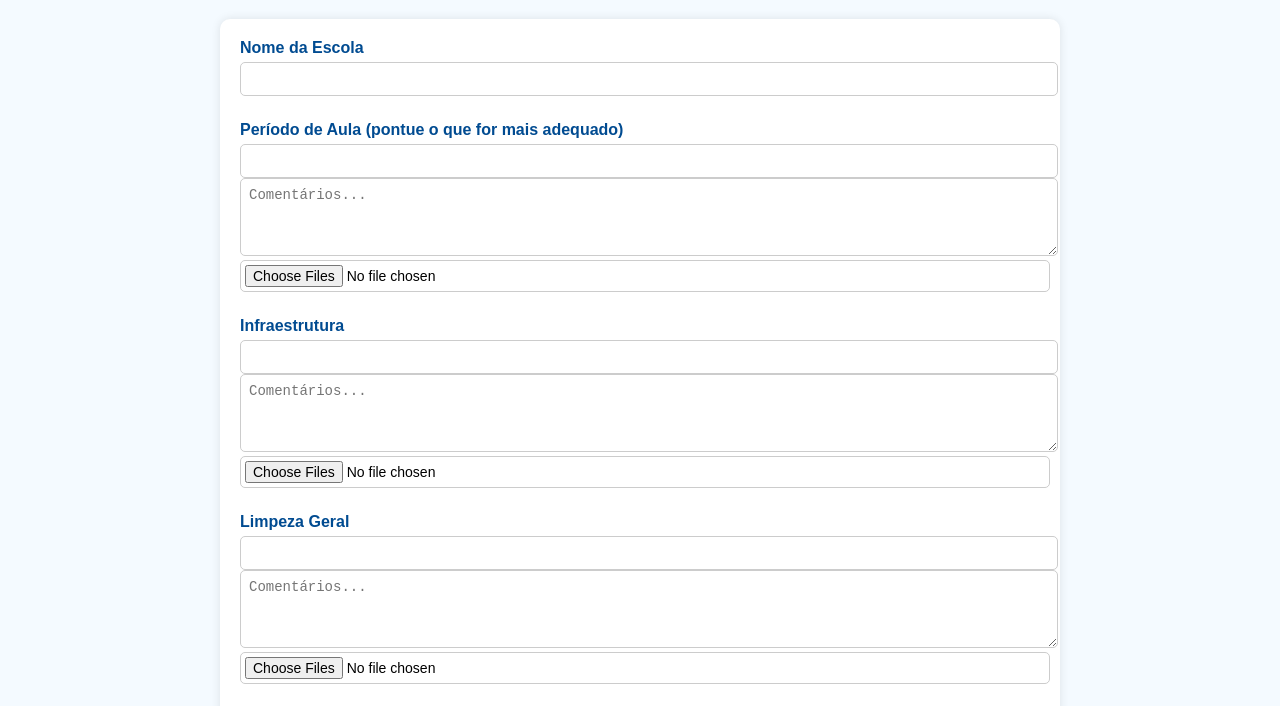
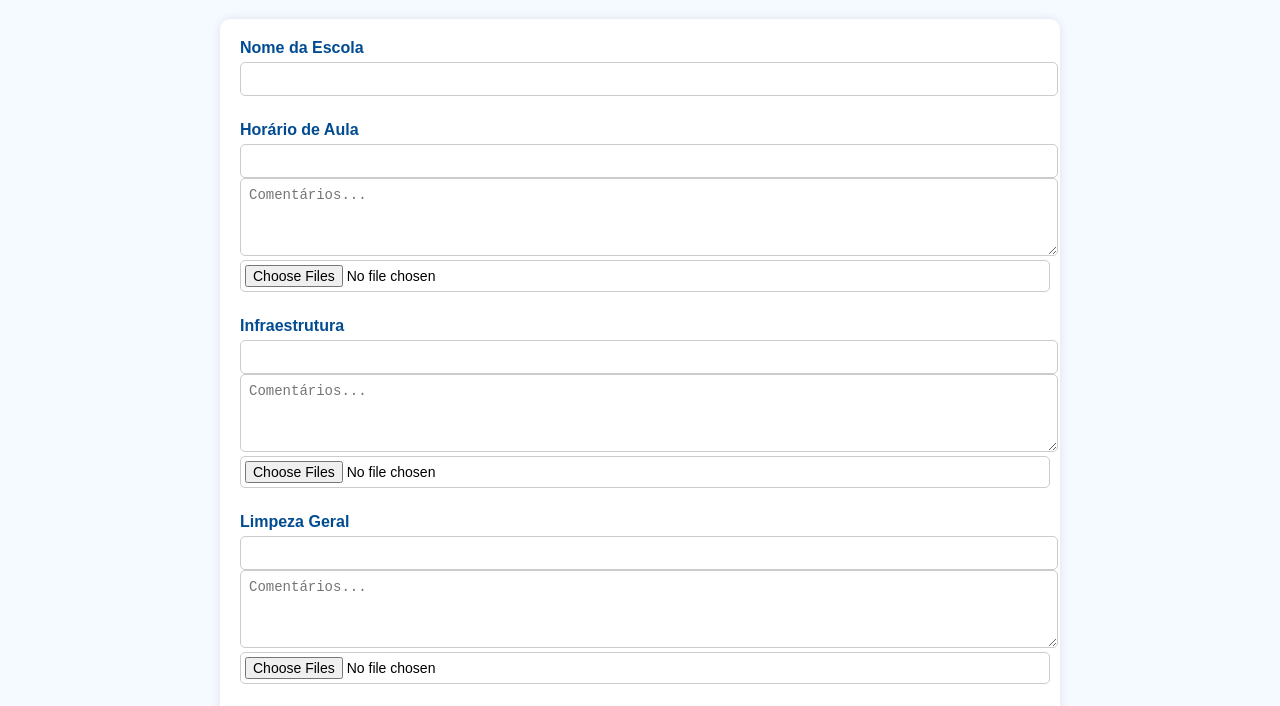
Before and after one commit to Brunoebaraujo/avaliacaoTheo, a plain HTML site: page index.html in a window 1280 px wide. Shown: the part 73-779 px from the top of the page. Drawn offline with Linux system fonts and the light colour scheme; a script that the page names is missing.

Commit message:
Update index.html

```diff
--- a/index.html
+++ b/index.html
@@ -90,7 +90,7 @@
     </div>
 
     <div class="criterion">
-      <label for="periodo">Período de Aula (pontue o que for mais adequado)</label>
+      <label for="periodo">Horário de Aula</label>
       <input type="number" id="periodo" name="periodo">
       <textarea name="comentario_periodo" placeholder="Comentários..."></textarea>
       <input type="file" name="foto_periodo" accept="image/*" capture="environment" multiple>
```
